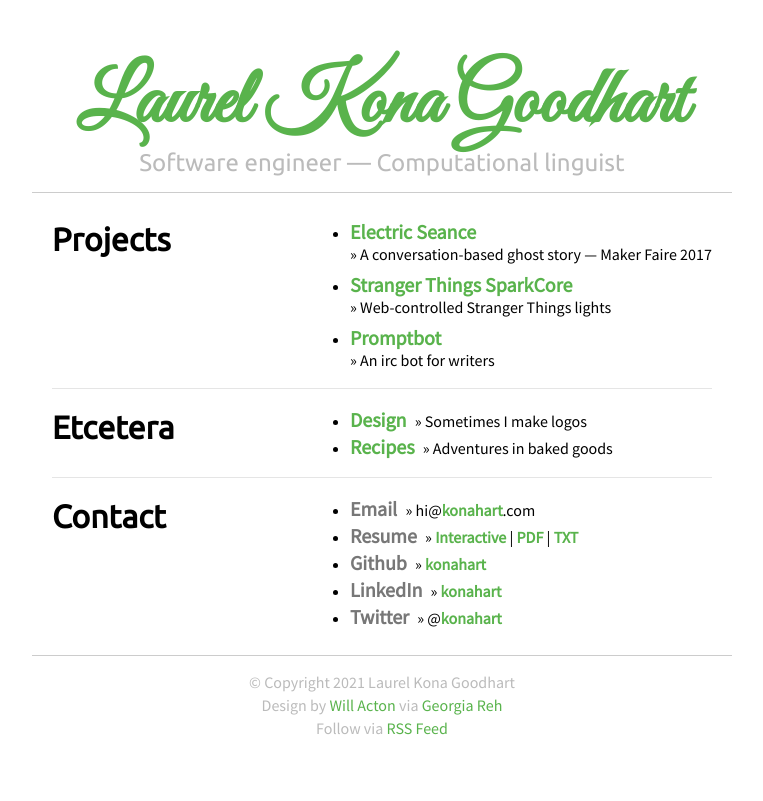
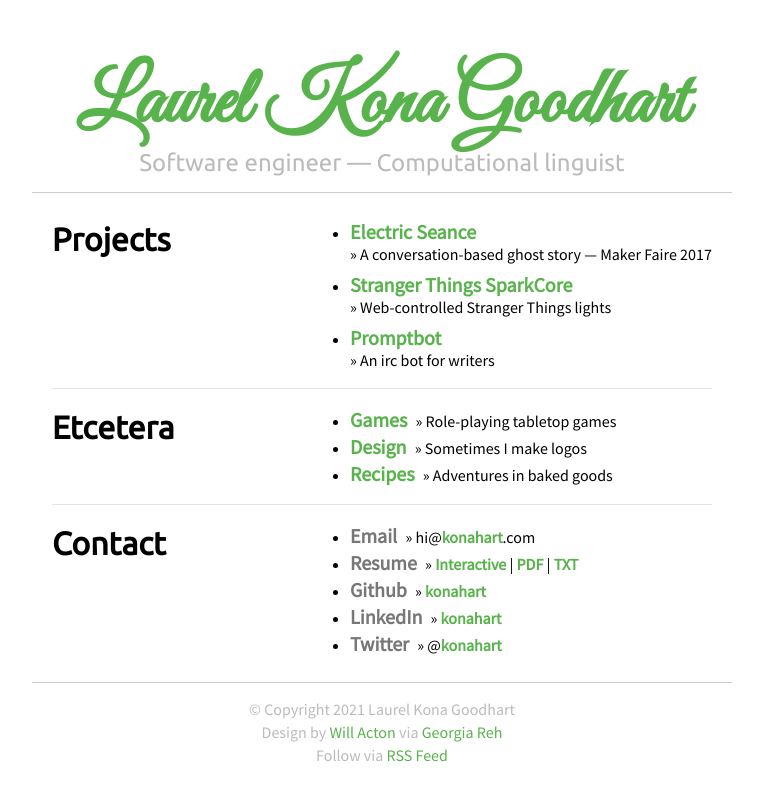
Before and after one commit to konahart/konahart.github.io, a Jekyll site: the page built from index.md, in a window 1280 px wide. Shown: the top 801 px of the page, without its empty margins (258-1021 px from the left). Built offline with Jekyll 4.4.1, drawn with Linux system fonts in a browser that asks for light colours.

Commit message:
Add Games to Etcetera

```diff
--- a/index.md
+++ b/index.md
@@ -16,6 +16,7 @@ title: Kona Goodhart, Software engineer &mdash; Computational linguist
 <div class="section" id="More">
   <h2>Etcetera</h2>
   <ul>
+    <li><h3><a href="https://darlingbat.com">Games</a></h3> &raquo; Role-playing tabletop games</li>
     <li><h3><a href="/design.html">Design</a></h3> &raquo; Sometimes I make logos</li>
     <li><h3><a href="/recipes.html">Recipes</a></h3> &raquo; Adventures in baked goods</li>
   </ul>
```
